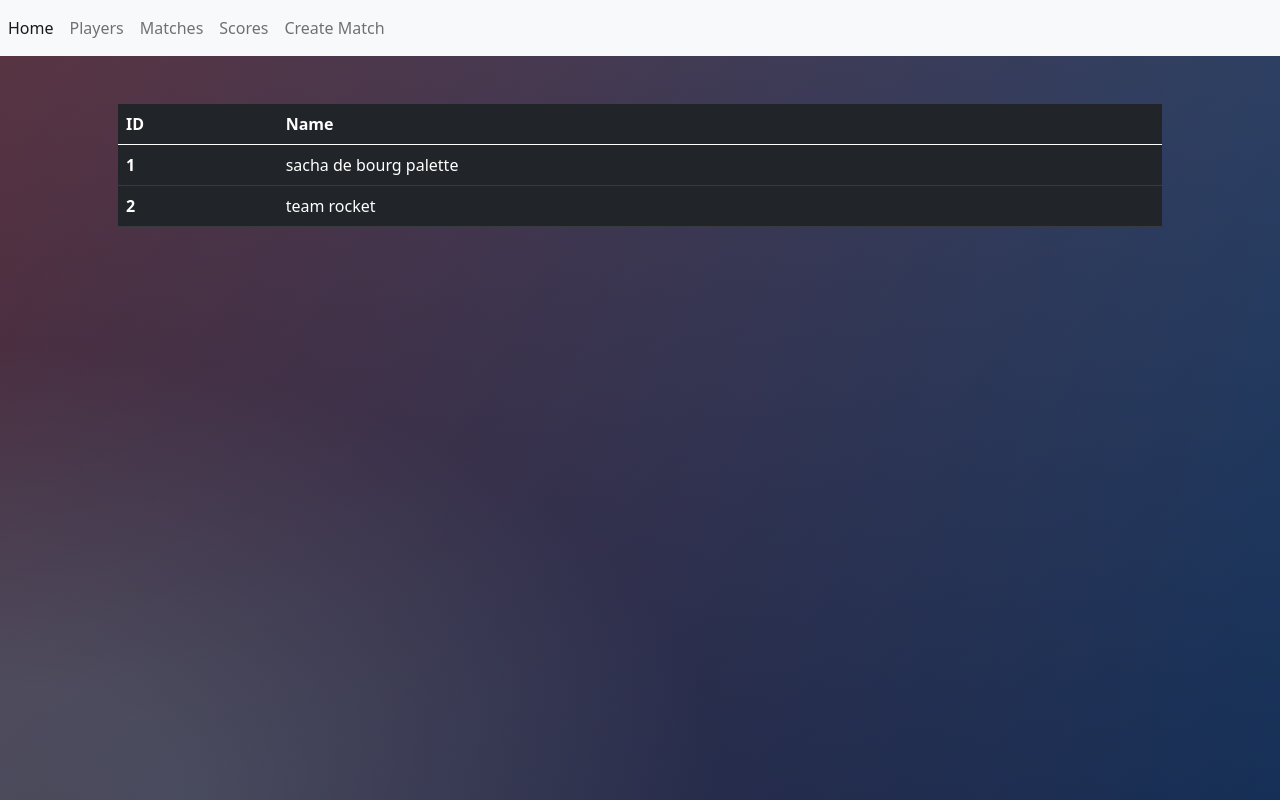
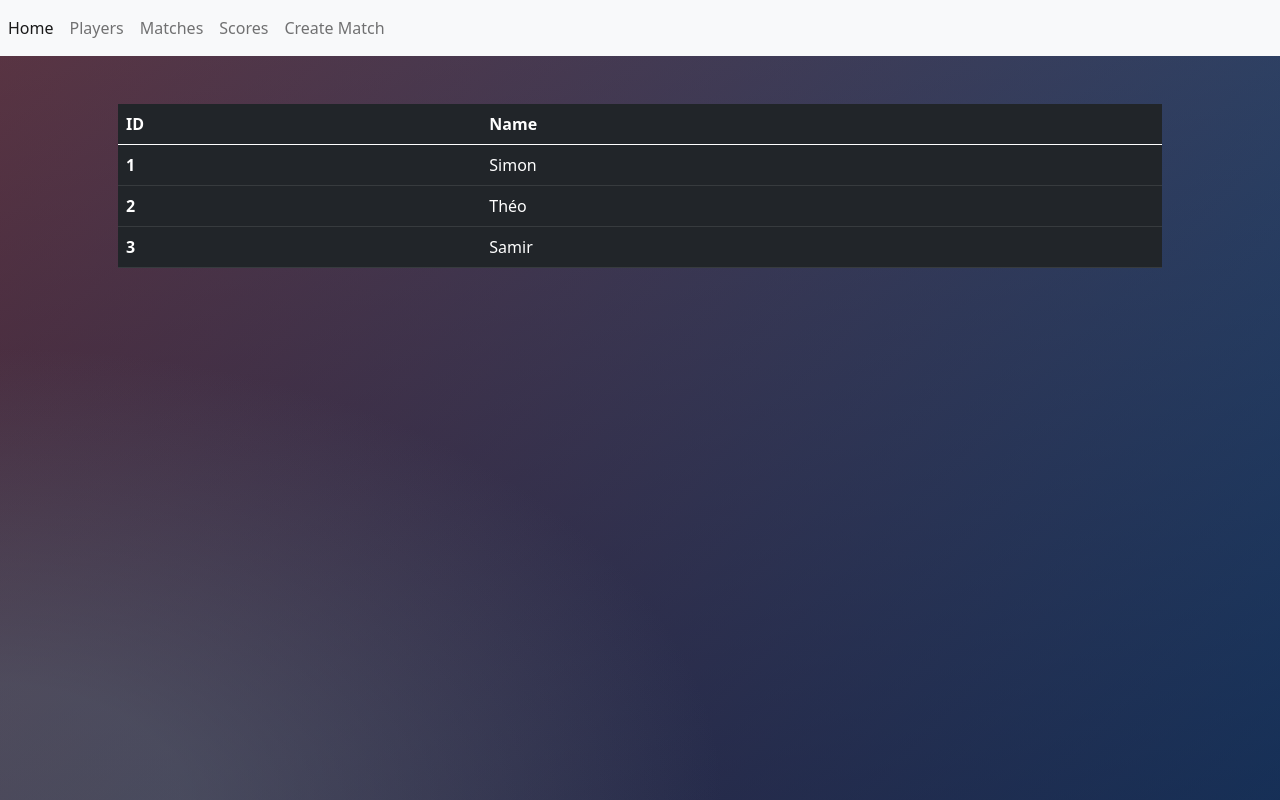
Before and after one commit to Vncntmrchl/pokefumi, a React (Create React App) app: page /players in a window 1280 px wide. Built offline with nearby package versions, Linux system fonts and the light colour scheme.

Commit message:
Corrected login button issue (empty field bug)

```diff
--- a/src/views/LoginView.js
+++ b/src/views/LoginView.js
@@ -1,5 +1,7 @@
 import React, { Component } from 'react';
+import { Redirect } from 'react-router-dom';
 import './style.css';
+import playerslist from './PlayersView';
 
 class LoginView extends Component {
 
@@ -10,17 +12,22 @@ class LoginView extends Component {
     }
 
     logUsername() {
-        let currentName = this.proposedName.current.value;
-        this.setState({username: currentName});
+/*         Creates an error if clicked when field is empty
+        if (this.proposedName.current.value) {
+            let currentName = this.proposedName.current.value;
+            this.setState({username: currentName});
+            playerslist.add(currentName);
+            return <Redirect to='/players'/>
+        } */
     }
 
     render() {
         return (
         <div className="login" >
             <h1>Login</h1>
-            <form method="POST">
+            <form>
                 <input type="text" name="u" placeholder="Username" required="required" ref={ this.proposedName } />
-                <button className="btn btn-primary btn-block btn-large" onSubmit={ this.logUsername }>Start</button>
+                <button className="btn btn-primary btn-block btn-large" onClick={ this.logUsername }>Start</button>
             </form>
         </div>
         );
--- a/src/views/PlayersView.js
+++ b/src/views/PlayersView.js
@@ -9,7 +9,7 @@ class PlayersView extends Component {
 
     render () {
 
-        this.playerslist = [{id:1,name:"sacha de bourg palette"},{id:2,name:"team rocket"}]
+        this.playerslist = [{id:1,name:"Simon"},{id:2,name:"Théo"},{id:3,name:"Samir"}];
 
         return (
             <div className="container p-5">
```
